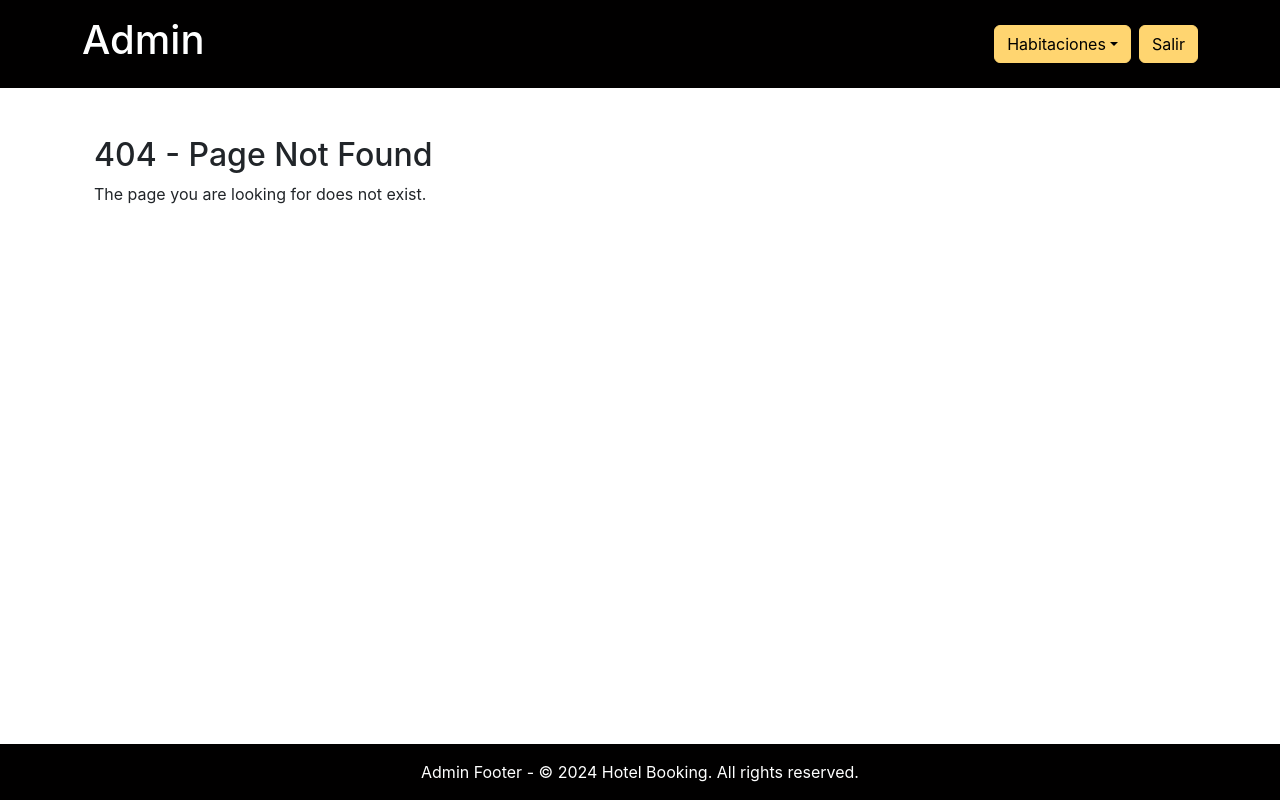
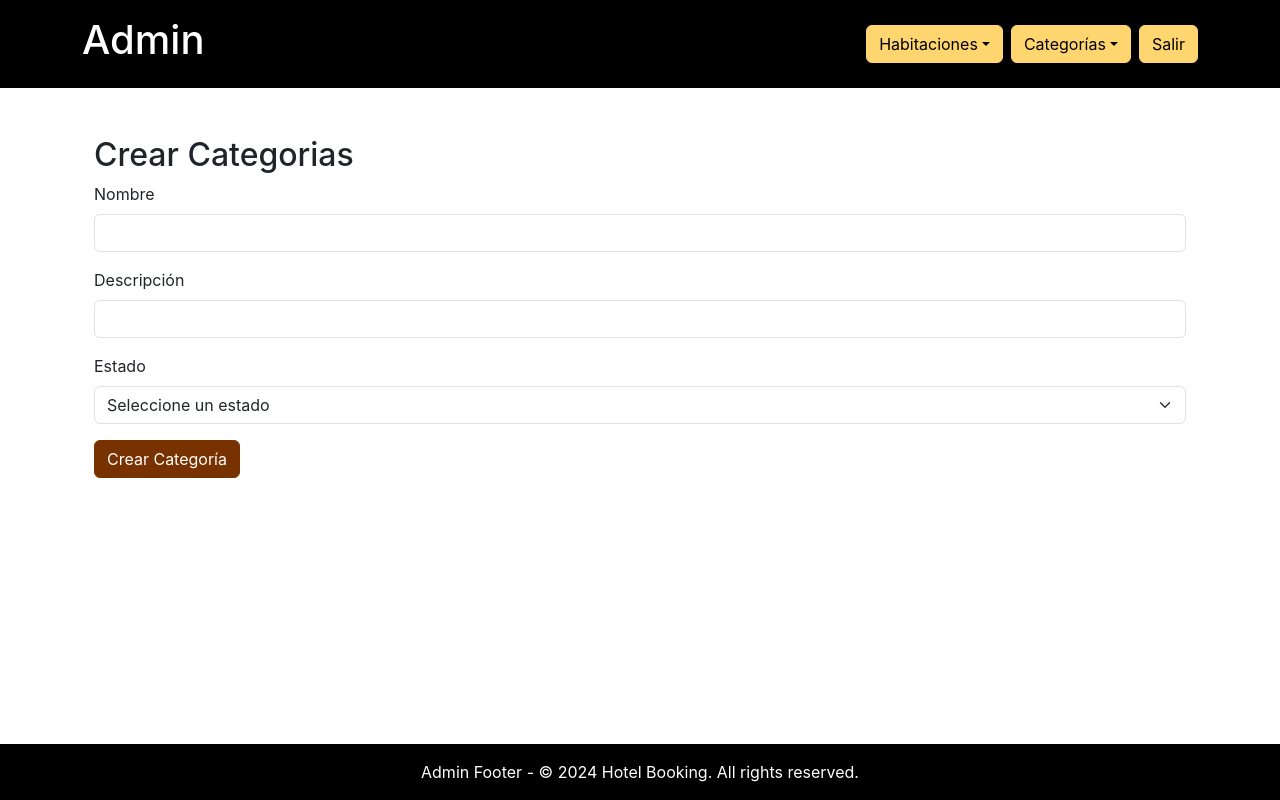
Before and after one commit to RicardoGalarza/proyecto_final_hoteles, a React (Create React App) app in the folder hotel-app/: page /admin/crear-categoria in a window 1280 px wide. Before the commit this address had no page. Built offline with nearby package versions, Linux system fonts and the light colour scheme.

Commit message:
coloque el boton crear categoria listo con su paguinacion

```diff
--- a/hotel-app/src/App.js
+++ b/hotel-app/src/App.js
@@ -21,6 +21,7 @@ import ClienteLogin from './pages/cliente/ClienteLogin';
 import VerDetalles from './pages/cliente/VerDetalles';
 import Home from './pages/Home';
 
+import CrearCategoria from './components/CrearCategoria';
 import NotFound from './pages/NotFound';
 import './styles/_custom.scss';
 
@@ -70,7 +71,7 @@ function App() {
             <Route path="/admin/verhabitacion" element={<VerHabitacion />} />
             <Route path="/Admin" element={<AdminLogin />} />
             <Route path="/administracion" element={<Administrador />} />
-
+            <Route path="/admin/crear-categoria" element={<CrearCategoria />} />
             {/* Otras rutas */}
             <Route path="*" element={<NotFound />} />
           </Routes>
--- /dev/null
+++ b/hotel-app/src/components/CrearCategoria.jsx
@@ -0,0 +1,92 @@
+import axios from 'axios'; // Para hacer peticiones a tu API
+import React, { useState } from 'react';
+import { useNavigate } from 'react-router-dom';
+
+const CrearCategoria = () => {
+    const [nombre, setNombre] = useState('');
+    const [descripcion, setDescripcion] = useState('');
+    const [estado, setEstado] = useState('');
+    const navigate = useNavigate();
+
+    const handleSubmit = async (e) => {
+        e.preventDefault();
+
+        const nuevaCategoria = {
+            nombre,
+            descripcion,
+            estado
+        };
+
+        try {
+            // Envía la categoría a tu API para guardarla
+            await axios.post('http://localhost:8080/categorias', nuevaCategoria);
+            alert('Categoría creada con éxito');
+
+            // Navega de vuelta a la página de administración o lista de categorías
+            navigate('/admin/vercategorias');
+        } catch (error) {
+            console.error('Hubo un error al crear la categoría:', error);
+            alert('No se pudo crear la categoría');
+        }
+    };
+
+    const handleSelect = (eventKey) => {
+        // El título del botón permanece siempre como "Crear Categoría"
+        if (eventKey === 'crearCategoria') {
+            // Ya estamos en Crear Categoría
+        } else if (eventKey === 'verCategorias') {
+            navigate('/admin/vercategorias');
+        }
+    };
+
+    return (
+        <div className="container mt-5">
+            <h2>Crear Categorias</h2>
+            {/* Formulario para crear la categoría */}
+            <form onSubmit={handleSubmit}>
+                <div className="mb-3">
+                    <label htmlFor="nombre" className="form-label">Nombre</label>
+                    <input
+                        type="text"
+                        className="form-control"
+                        id="nombre"
+                        value={nombre}
+                        onChange={(e) => setNombre(e.target.value)}
+                        required
+                    />
+                </div>
+
+                <div className="mb-3">
+                    <label htmlFor="descripcion" className="form-label">Descripción</label>
+                    <input
+                        type="text"
+                        className="form-control"
+                        id="descripcion"
+                        value={descripcion}
+                        onChange={(e) => setDescripcion(e.target.value)}
+                        required
+                    />
+                </div>
+
+                <div className="mb-3">
+                    <label htmlFor="estado" className="form-label">Estado</label>
+                    <select
+                        className="form-select"
+                        id="estado"
+                        value={estado}
+                        onChange={(e) => setEstado(e.target.value)}
+                        required
+                    >
+                        <option value="">Seleccione un estado</option>
+                        <option value="activo">Activo</option>
+                        <option value="inactivo">Inactivo</option>
+                    </select>
+                </div>
+
+                <button type="submit" className="btn btn-primary">Crear Categoría</button>
+            </form>
+        </div>
+    );
+};
+
+export default CrearCategoria;
--- a/hotel-app/src/components/HeaderAdmin.jsx
+++ b/hotel-app/src/components/HeaderAdmin.jsx
@@ -10,6 +10,8 @@ const HeaderAdmin = () => {
       navigate('/admin/crearhabitacion');
     } else if (eventKey === 'Ver Habitaciones') {
       navigate('/admin/verhabitacion');
+    } else if (eventKey === 'crearCategoria') {
+      navigate('/admin/crear-categoria');
     }
   };
 
@@ -29,6 +31,18 @@ const HeaderAdmin = () => {
             <Dropdown.Item eventKey="Ver Habitaciones">Ver Habitaciones</Dropdown.Item>
           </DropdownButton>
 
+          {/* Dropdown para Crear Categorías */}
+          <DropdownButton
+            id="dropdown-categorias-button"
+            title="Categorías"  // Fijo en "Crear Categorías"
+            onSelect={handleSelect}
+            variant="warning"
+            className="me-2"
+          >
+            <Dropdown.Item eventKey="crearCategoria">Crear Categoría</Dropdown.Item>
+            {/* Aquí puedes agregar más opciones en el futuro */}
+          </DropdownButton>
+
           <button className="btn btn-light" onClick={() => navigate('/')}>
             Salir
           </button>
```
